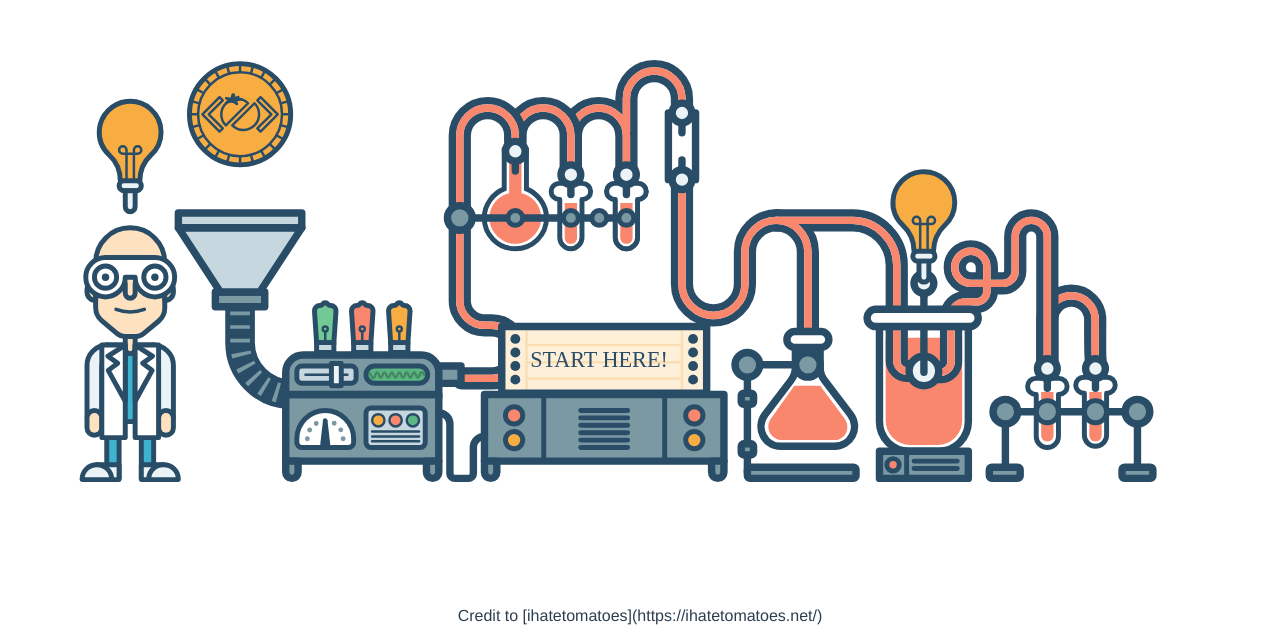
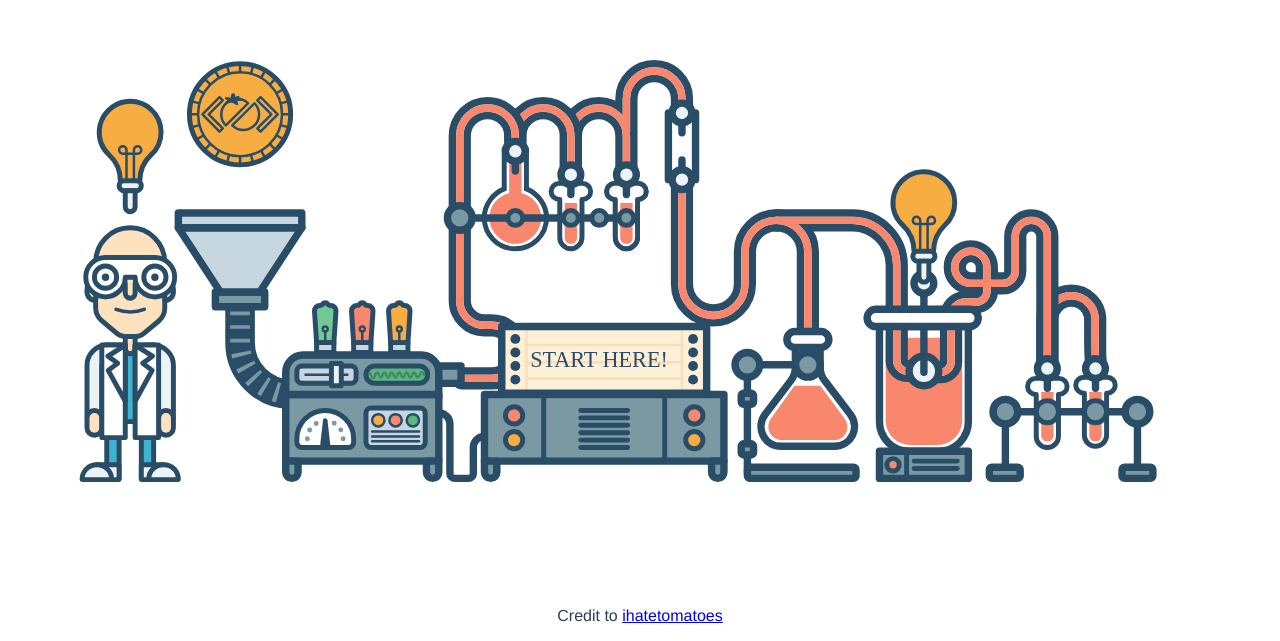
Before and after one commit to bencodezen/animation-lab, a Vue app: page /svg-lab in a window 1280 px wide. Shown: the part 447-1088 px from the top of the page. Built offline with nearby package versions, Linux system fonts and the light colour scheme.

Commit message:
fix: No markdown link syntax

```diff
--- a/src/views/SvgLab.vue
+++ b/src/views/SvgLab.vue
@@ -11,7 +11,7 @@ export default {
 <template>
   <section>
     <LabSVG />
-    <p>Credit to [ihatetomatoes](https://ihatetomatoes.net/)</p>
+    <p>Credit to <a href="https://ihatetomatoes.net/">ihatetomatoes</a></p>
   </section>
 </template>
 
```
